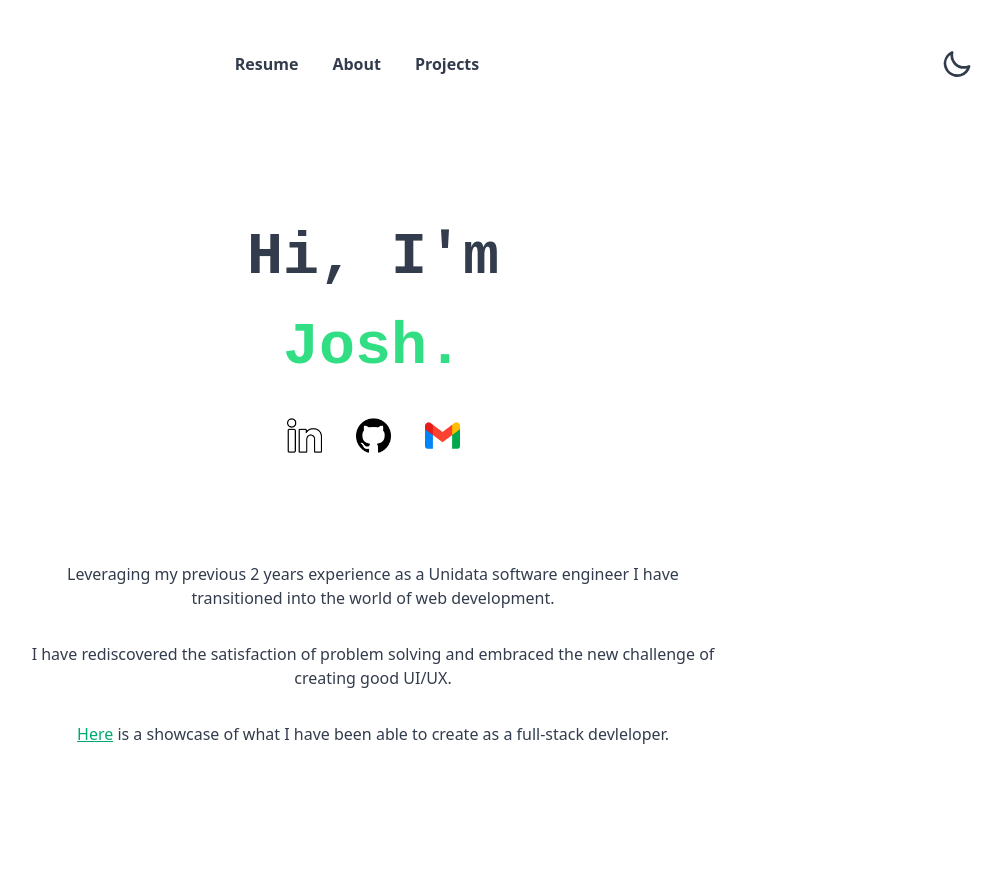
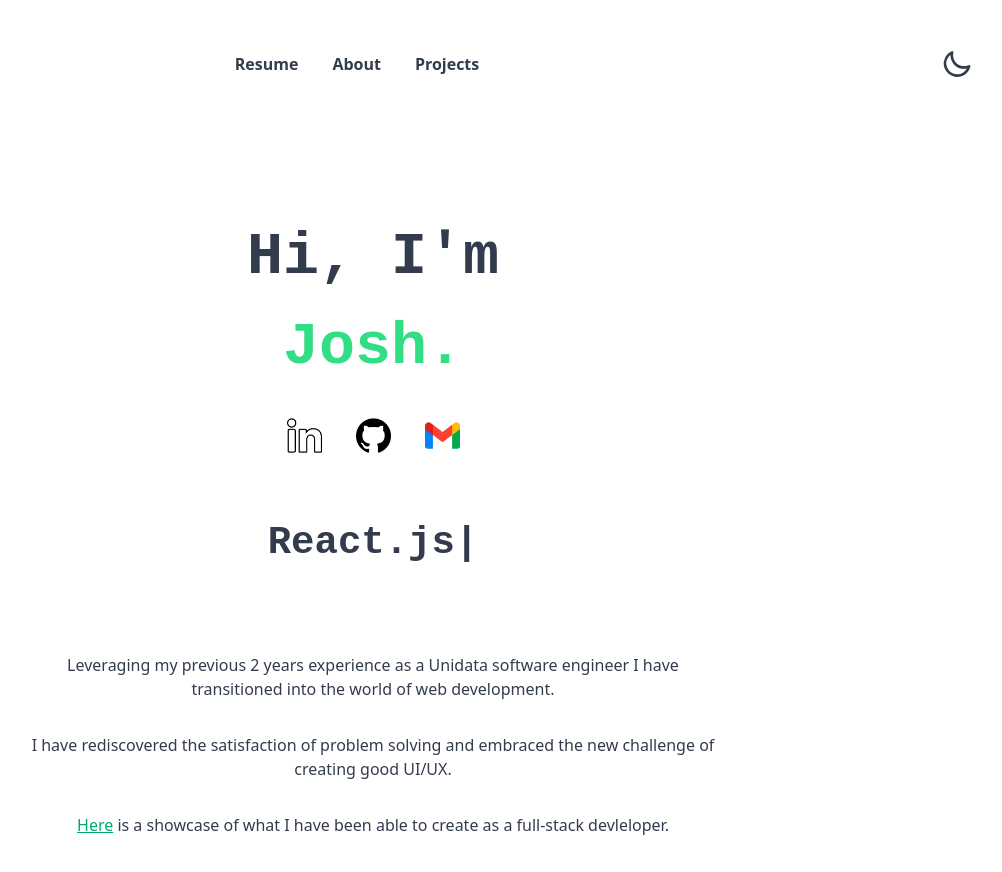
Before and after one commit to josh-raftery/portfolio-page, a React (Vite) app: page / in a window 1280 px wide. Shown: the top 872 px of the page, without its empty margins (267-1269 px from the left). Before the commit the page ends 842 px from the top, so only its background shows below. Built offline with nearby package versions, Linux system fonts and the light colour scheme.

Commit message:
Added type animation for skills

```diff
--- a/package.json
+++ b/package.json
@@ -18,6 +18,7 @@
     "react-infinite-scroller": "^1.2.6",
     "react-pdf-viewer": "^0.1.0",
     "react-router-dom": "^6.26.1",
+    "react-type-animation": "^3.2.0",
     "tailwindcss": "^3.4.10"
   },
   "devDependencies": {
--- a/src/App.css
+++ b/src/App.css
@@ -31,9 +31,14 @@
 .style-list{
   display: table;
   margin-inline: auto;
+}
+
+.type-about-me{
+  margin-top: 2rem;
+  font-family: monospace;
+  font-weight: bold;
 
 }
-
 
 .card-title{
   display: flex;
--- a/src/Components/AboutMe.jsx
+++ b/src/Components/AboutMe.jsx
@@ -2,6 +2,7 @@ import { Link } from "react-router-dom";
 import Github from "./Github";
 import { useContext } from "react";
 import { ThemeContext } from "../Contexts/ThemeContext";
+import TypeAboutMe from "./TypeAboutMe";
 
 function AboutMe() {
 
@@ -26,6 +27,7 @@ function AboutMe() {
           </button>
         </a>
       </div>
+      <TypeAboutMe/>
       <div className="aboutme-text">
         <h2 className="about-me-text" >
           Leveraging my previous 2 years experience as a Unidata software
--- /dev/null
+++ b/src/Components/TypeAboutMe.jsx
@@ -0,0 +1,53 @@
+import { TypeAnimation } from 'react-type-animation';
+
+export default function TypeAboutMe(){
+  return (
+    <TypeAnimation
+      sequence={[
+        'Node.js',
+        3000,
+        'React.js',
+        3000,
+        'Express.js',
+        3000,
+        'Agile Software Development',
+        3000,
+        'Next.js',
+        3000,
+        'MongoDB',
+        3000,
+        'postgreSQL',
+        3000,
+        'Javascript',
+        3000,
+        'Unidata',
+        3000,
+        'RESTful API Development',
+        3000,
+        'Agile Software Development',
+        3000,
+        'HTML',
+        3000,
+        'CSS',
+        3000,
+        'Unix',
+        3000,
+        'Linux Operating Systems',
+        3000,
+        'Tailwind CSS',
+        3000,
+        'XML',
+        3000,
+        'JSON',
+        3000,
+        'HTTP',
+        3000
+      ]}
+      wrapper="span"
+      speed={50}
+      style={{ fontSize: '3em', display: 'inline-block' }}
+      repeat={Infinity}
+      className='type-about-me'
+    />
+  );
+};
```
Also changed, not shown: src/index.css (+0 -26 lines), 1 other file (tests, documents, lock files or other folders).
